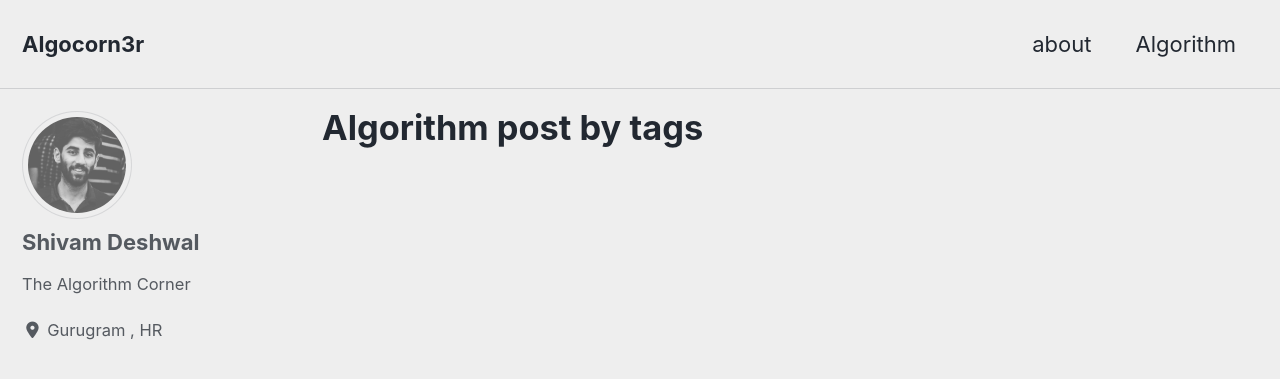
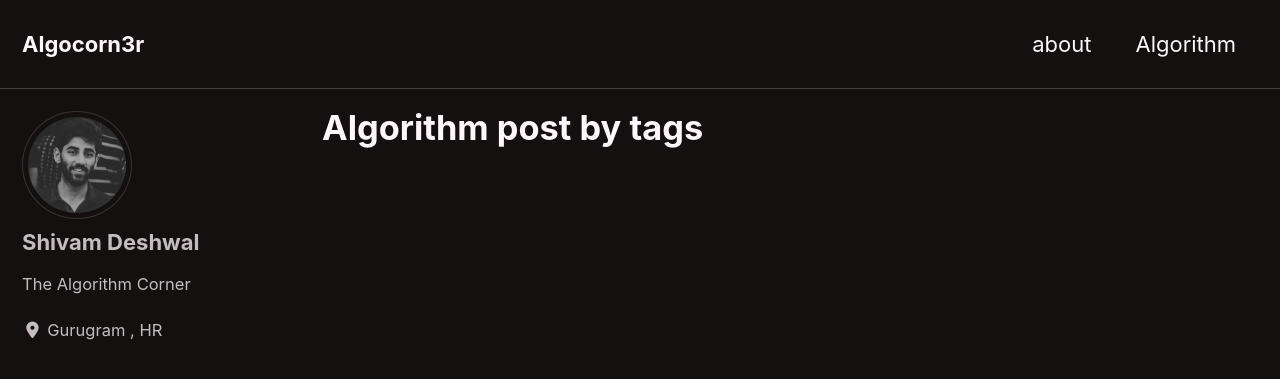
Before and after one commit to Deshwal36/Deshwal36.github.io, a Jekyll site: the page built from _pages/Algorithm.md, in a window 1280 px wide and 900 px high. Shown: the top 379 px of the window. Built offline with Jekyll 4.4.1, drawn with Linux system fonts in a browser that asks for light colours; cached includes are drawn as plain includes; nearby versions of some CDN libraries.

Commit message:
neon skin deployed

```diff
--- a/_config.yml
+++ b/_config.yml
@@ -12,7 +12,7 @@
 
 # theme                  : "minimal-mistakes-jekyll"
 # remote_theme           : "mmistakes/minimal-mistakes"
-minimal_mistakes_skin    :  "air" #"default" , "aqua", "contrast", "dark", "dirt", "neon", "mint", "plum", "sunrise"
+minimal_mistakes_skin    :  "neon" #"air" ,"default" , "aqua", "contrast", "dark", "dirt", "neon", "mint", "plum", "sunrise"
 
 # Site Settings
 locale                   : "en-US"
```
